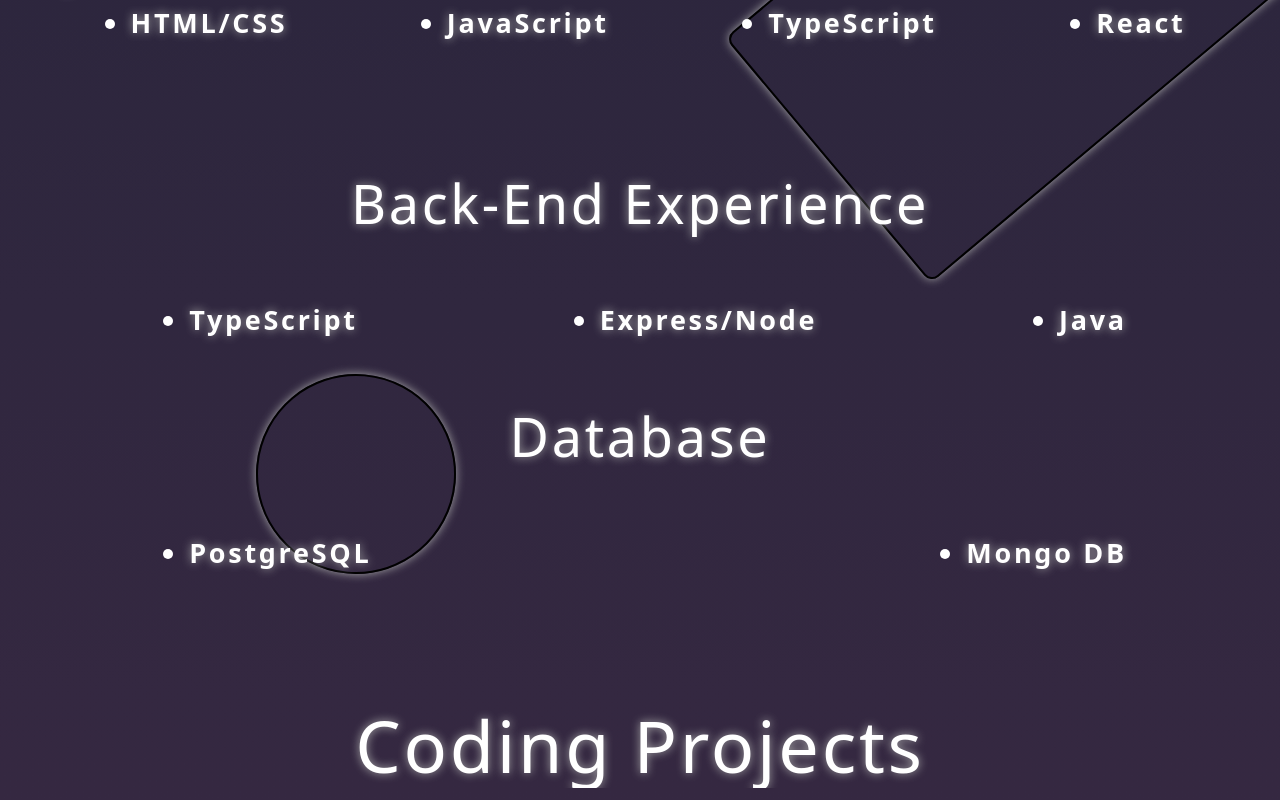
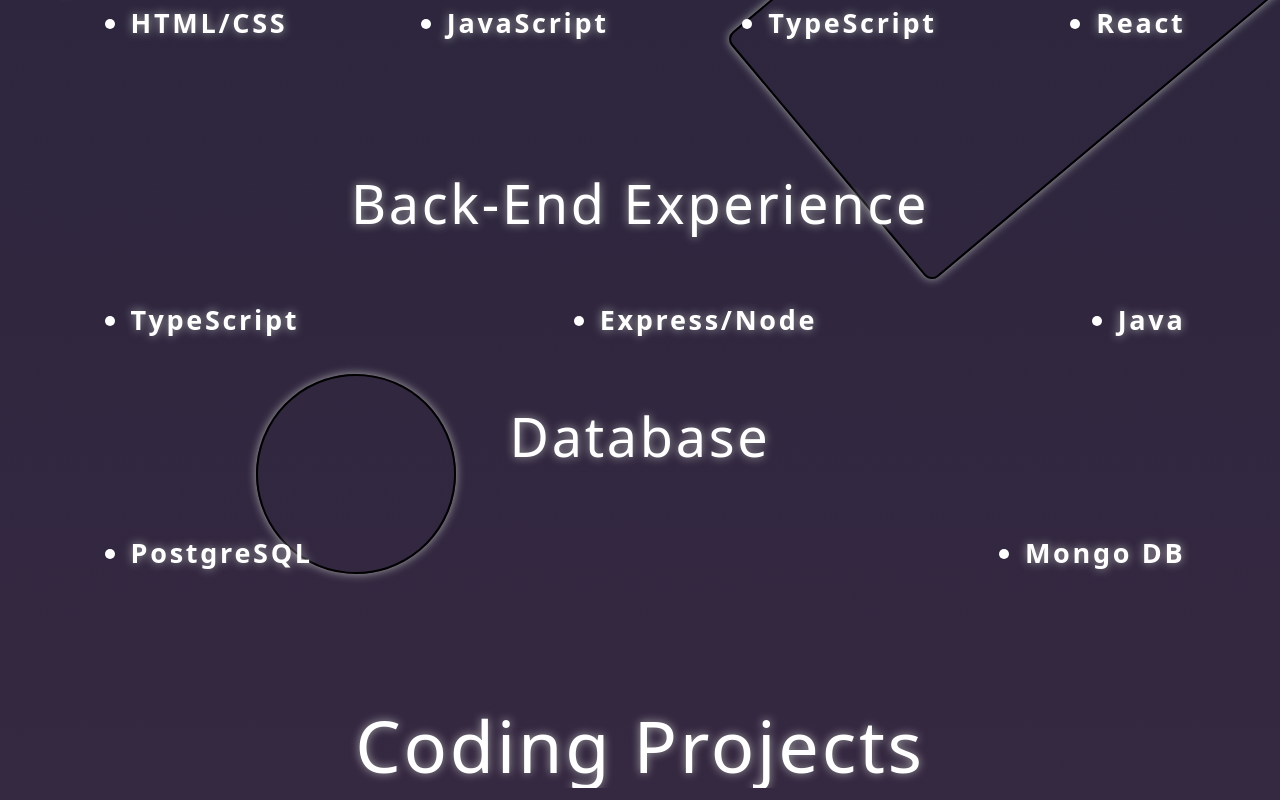
Before and after one commit to kazuki0216/personal-portfolio, a React (Create React App) app in the folder my-app/: page / in a window 1280 px wide. Shown: the part 3111-3911 px from the top of the page. Built offline with nearby package versions, Linux system fonts and the light colour scheme; the HTML template or start-up script is replaced by a standard one.

Commit message:
chore: add css styling

```diff
--- a/my-app/src/Languages.css
+++ b/my-app/src/Languages.css
@@ -31,14 +31,14 @@
 }
 .BackEnd li {
   position: relative;
-  margin-left: 10%;
-  margin-right: 10%;
+  margin-left: 5%;
+  margin-right: 5%;
   font-size: 1.5rem;
   text-align: left;
   z-index: 10;
 }
 .BackEnd ul {
-  margin: 5% 2rem;
+  margin: 5% 5%;
   display: flex;
   align-items: stretch;
   justify-content: space-between;
```
